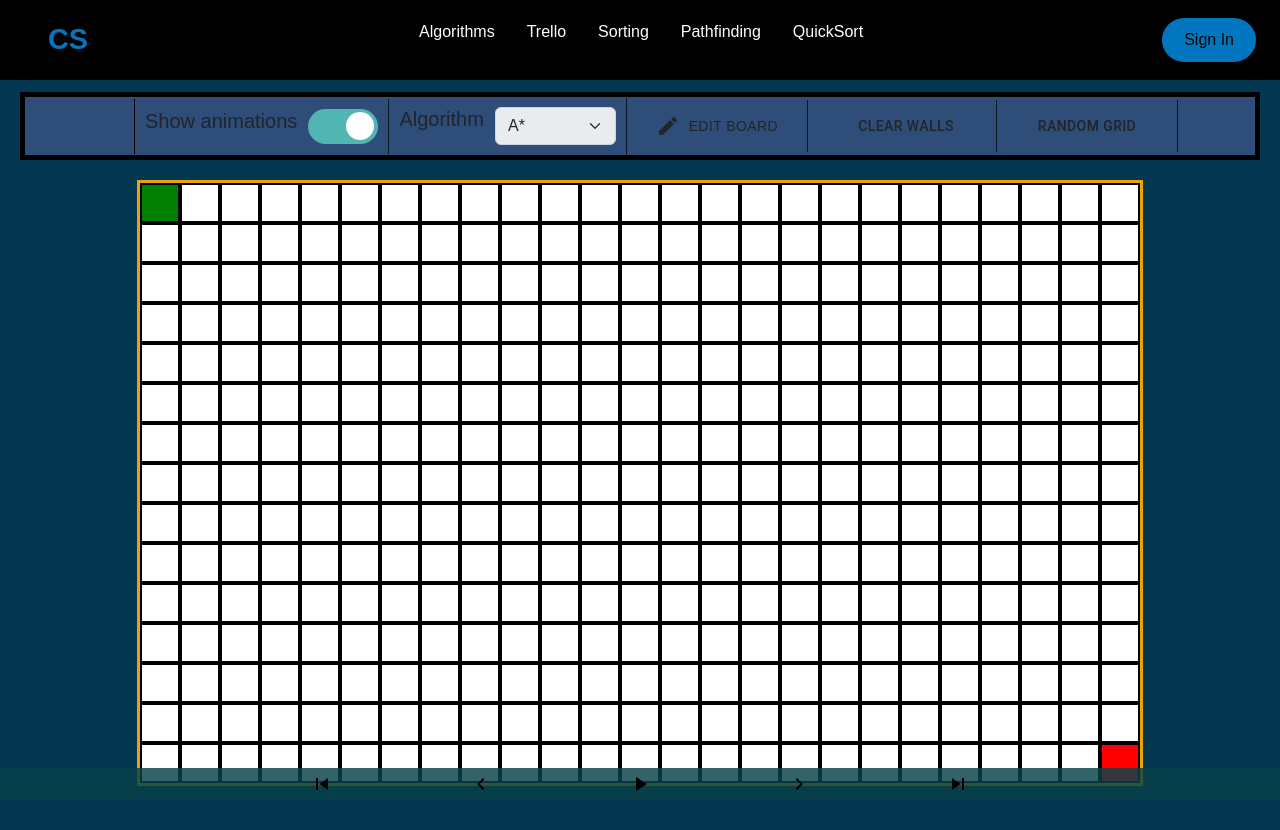
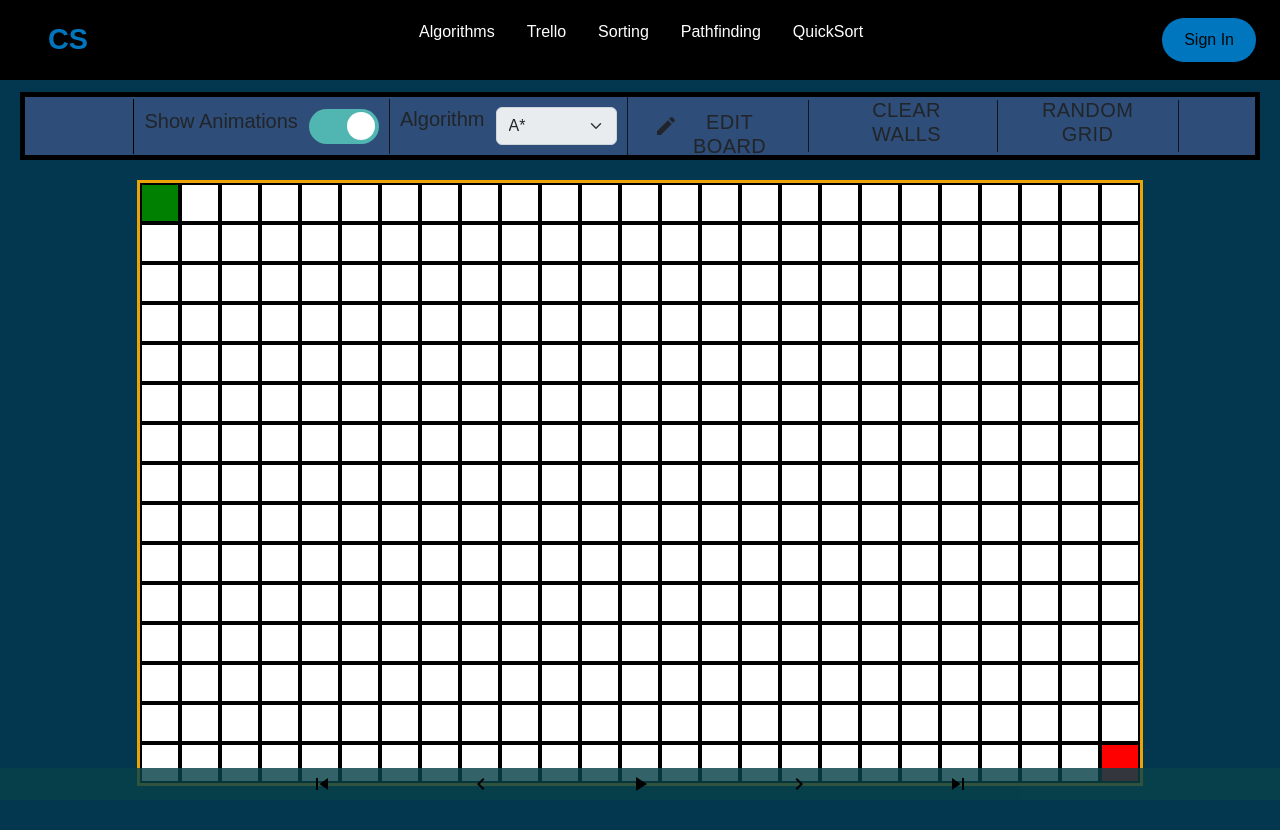
Before and after one commit to Elim-J/capstone-project, a React (Create React App) app: page /pathfind in a window 1280 px wide. Shown: the top 830 px of the page. Built offline with nearby package versions, Linux system fonts and the light colour scheme; a web font is replaced by a local one.

Commit message:
Tool bar tweaks

```diff
--- a/src/components/visualizers/pathfinding/GridToolbar.js
+++ b/src/components/visualizers/pathfinding/GridToolbar.js
@@ -19,7 +19,7 @@ const GridToolbar = ({ onSearch, setAlg, onClear, onRandomGrid, onClearWalls, ed
             <div className="justify-content-between">
                 <ul className="toolbarRow d-flex flex-column flex-lg-row">
                     <li className="toolbarItem d-flex flex-column flex-md-row">
-                        <h5>Show animations&nbsp;&nbsp;</h5>
+                        <h5>Show Animations&nbsp;&nbsp;</h5>
                         <label className="checkBox">
                             <input id="animation-checkBox"
                                 type="checkbox"
@@ -67,7 +67,7 @@ const GridToolbar = ({ onSearch, setAlg, onClear, onRandomGrid, onClearWalls, ed
                             editModeHandler();
                             }} sx={{width: 160}}>
                             {!edit ?
-                            <> <EditIcon /><span>&nbsp;&nbsp;Edit board</span>
+                            <> <EditIcon /><span>&nbsp;&nbsp;<h5>Edit board</h5></span>
                             </> : <><PlayCircleOutlineIcon /><span>&nbsp;&nbsp;Visualize</span></>}
 
                         </Button>
@@ -75,16 +75,17 @@ const GridToolbar = ({ onSearch, setAlg, onClear, onRandomGrid, onClearWalls, ed
 
                     {/* TODO in edit mode, put these and any other editing tools where the action bar is */}
                     <li className="toolbarItem d-flex flex-column flex-md-row">
-                        <Button variant="secondary" className="my-btn ms-2" onClick={() => {
+                    <Button variant="secondary" className="my-btn ms-2" onClick={() => {
                             if(edit)
                                 onClearWalls();
-                            }}>Clear Walls</Button>
+                            }}> <h5>Clear Walls</h5></Button>
+
                     </li>
                     <li className="toolbarItem d-flex flex-column flex-md-row">
                         <Button className="my-btn" variant="dark" onClick={() => {
                             if(edit)
                                 onRandomGrid();
-                            }}>Random Grid</Button>
+                            }}><h5>Random Grid</h5></Button>
                     </li>
                 </ul>
             </div>
--- a/src/css/GridToolbar.css
+++ b/src/css/GridToolbar.css
@@ -1,6 +1,6 @@
 body {
     margin: 0;
-    font-family: source-code-pro, BlinkMacSystemFont, 'Segoe UI', 'Roboto', 'Oxygen',
+    font-family: sans-serif, BlinkMacSystemFont, 'Segoe UI', 'Roboto', 'Oxygen',
       'Ubuntu', 'Cantarell', 'Fira Sans', 'Droid Sans', 'Helvetica Neue',
       sans-serif;
     -webkit-font-smoothing: antialiased;
@@ -69,7 +69,7 @@ body {
   h1, h2, h3, h4, h5, h6 {
     margin: 0 0;
     font-weight: bolder;
-    font-family: source-code-pro, sans-serif;
+    font-family: sans-serif;
     /*background-color: rgb(156, 48, 48)
     */
   }
@@ -136,3 +136,6 @@ body {
   .algorithm-dropdown-toggle:focus {
     box-shadow: none !important;
   }
+  .my-btn ms-2 {
+    font-family: ans-serif;
+  }
--- a/src/css/Sorting.css
+++ b/src/css/Sorting.css
@@ -87,6 +87,7 @@
     border-radius: 15px;
     /* background-color: rgba(112, 112, 112, 1); */
     background-color: rgb(42, 128, 156);
+
     /*box-shadow: rgba(0, 0, 0, 0.25) 0px 7px 14px, rgba(0, 0, 0, 0.22) 0px 5px 5px; */
 }
 
```
